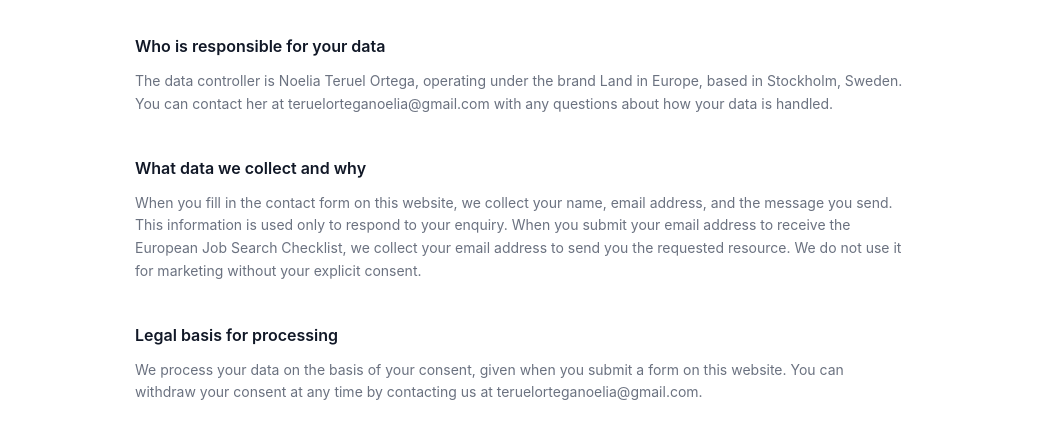
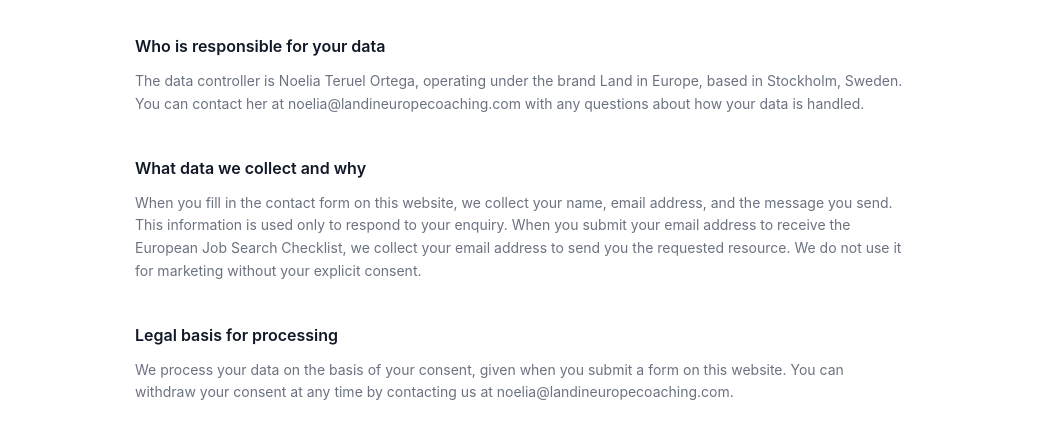
Before and after one commit to teruelorteganoelia-bit/land-in-europe-website, a Next.js app: page /privacy-policy in a window 1280 px wide. Shown: the part 283-730 px from the top of the page, without its empty margins (121-1159 px from the left). Built offline with nearby package versions, Linux system fonts and the light colour scheme.

Commit message:
Update contact email to noelia@landineuropecoaching.com across all pages

```diff
--- a/app/layout.tsx
+++ b/app/layout.tsx
@@ -75,7 +75,7 @@ const schemaOrg = {
   inLanguage: ["en", "es"],
   contactPoint: {
     "@type": "ContactPoint",
-    email: "teruelorteganoelia@gmail.com",
+    email: "noelia@landineuropecoaching.com",
     contactType: "customer service",
     availableLanguage: ["English", "Spanish"],
   },
--- a/app/page.tsx
+++ b/app/page.tsx
@@ -1043,12 +1043,12 @@ function Contact() {
                 <textarea id="message" required name="message" value={form.message} onChange={ch} rows={5} placeholder="Where are you in your job search? What is not working? What are you targeting?" className={`${inp} resize-none`}/>
               </div>
               {status === "error" && (
-                <p className="text-red-500 text-xs">Something went wrong. Email me at <a href="mailto:teruelorteganoelia@gmail.com" className="underline">teruelorteganoelia@gmail.com</a></p>
+                <p className="text-red-500 text-xs">Something went wrong. Email me at <a href="mailto:noelia@landineuropecoaching.com" className="underline">noelia@landineuropecoaching.com</a></p>
               )}
               <button type="submit" disabled={status === "sending"} className="w-full bg-[#C9A84C] text-white font-bold py-4 rounded-xl hover:bg-[#b8953f] transition-colors disabled:opacity-50 text-sm shadow-lg shadow-[#C9A84C]/25">
                 {status === "sending" ? "Sending..." : "Send message"}
               </button>
-              <p className="text-center text-xs text-gray-300">Or email: <a href="mailto:teruelorteganoelia@gmail.com" className="underline hover:text-gray-500">teruelorteganoelia@gmail.com</a></p>
+              <p className="text-center text-xs text-gray-300">Or email: <a href="mailto:noelia@landineuropecoaching.com" className="underline hover:text-gray-500">noelia@landineuropecoaching.com</a></p>
             </form>
           )}
         </div>
--- a/app/privacy-policy/page.tsx
+++ b/app/privacy-policy/page.tsx
@@ -11,7 +11,7 @@ export const metadata: Metadata = {
 const SECTIONS = [
   {
     title: "Who is responsible for your data",
-    body: "The data controller is Noelia Teruel Ortega, operating under the brand Land in Europe, based in Stockholm, Sweden. You can contact her at teruelorteganoelia@gmail.com with any questions about how your data is handled.",
+    body: "The data controller is Noelia Teruel Ortega, operating under the brand Land in Europe, based in Stockholm, Sweden. You can contact her at noelia@landineuropecoaching.com with any questions about how your data is handled.",
   },
   {
     title: "What data we collect and why",
@@ -19,7 +19,7 @@ const SECTIONS = [
   },
   {
     title: "Legal basis for processing",
-    body: "We process your data on the basis of your consent, given when you submit a form on this website. You can withdraw your consent at any time by contacting us at teruelorteganoelia@gmail.com.",
+    body: "We process your data on the basis of your consent, given when you submit a form on this website. You can withdraw your consent at any time by contacting us at noelia@landineuropecoaching.com.",
   },
   {
     title: "Who we share your data with",
@@ -35,7 +35,7 @@ const SECTIONS = [
   },
   {
     title: "Your rights under GDPR",
-    body: "If you are based in the European Union or European Economic Area, you have the right to access the personal data we hold about you, request that we correct or delete it, withdraw your consent at any time, and lodge a complaint with your local data protection authority. To exercise any of these rights, contact us at teruelorteganoelia@gmail.com. We will respond within 30 days.",
+    body: "If you are based in the European Union or European Economic Area, you have the right to access the personal data we hold about you, request that we correct or delete it, withdraw your consent at any time, and lodge a complaint with your local data protection authority. To exercise any of these rights, contact us at noelia@landineuropecoaching.com. We will respond within 30 days.",
   },
   {
     title: "Changes to this policy",
@@ -66,7 +66,7 @@ export default function PrivacyPolicyPage() {
               ))}
             </div>
             <div className="mt-14 pt-8 border-t border-gray-100">
-              <p className="text-gray-400 text-sm">Questions about this policy? Email <a href="mailto:teruelorteganoelia@gmail.com" className="text-gray-900 underline underline-offset-2">teruelorteganoelia@gmail.com</a></p>
+              <p className="text-gray-400 text-sm">Questions about this policy? Email <a href="mailto:noelia@landineuropecoaching.com" className="text-gray-900 underline underline-offset-2">noelia@landineuropecoaching.com</a></p>
             </div>
           </div>
         </section>
```
